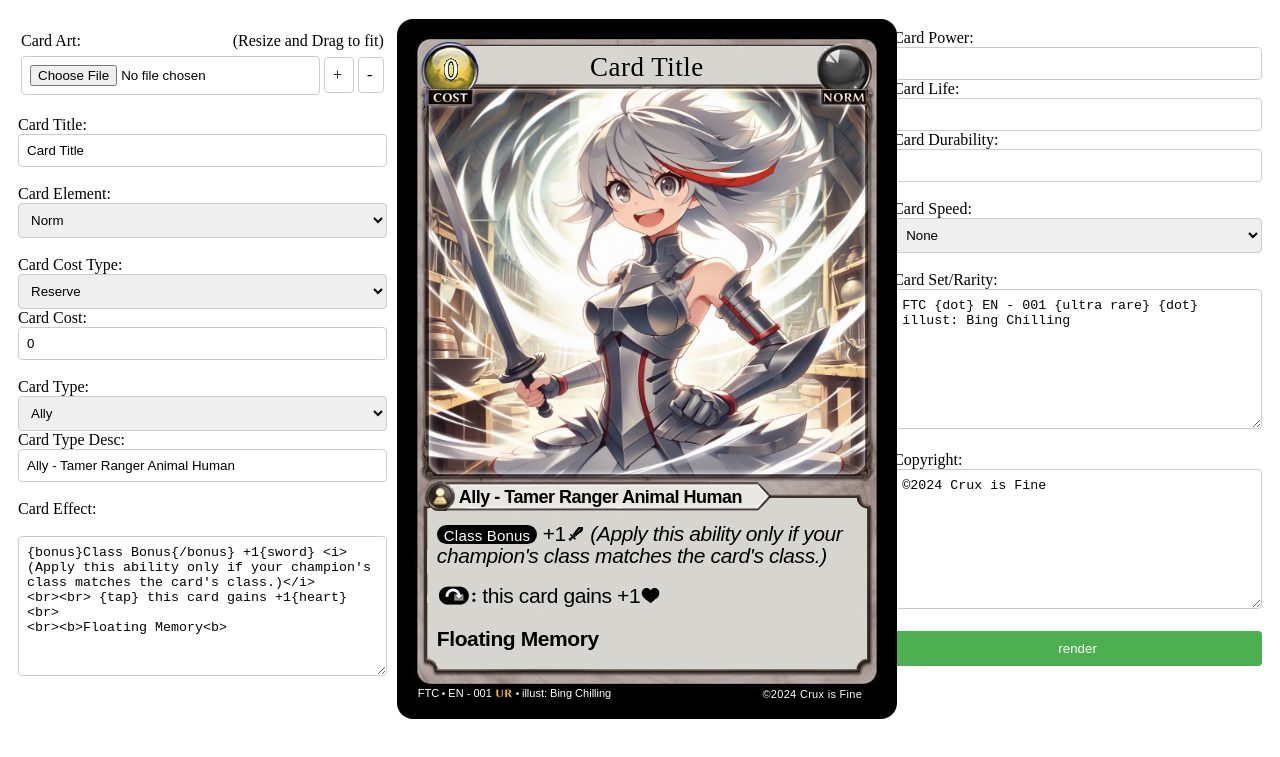
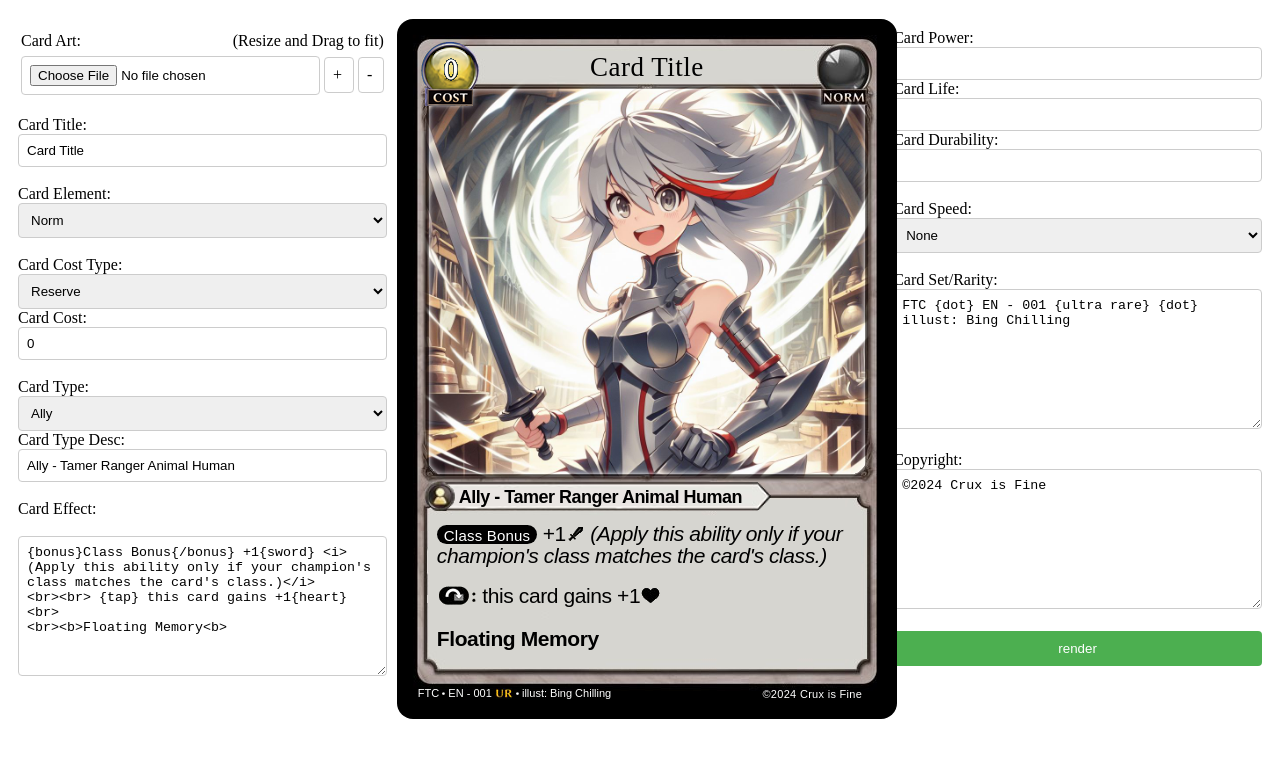
Before and after one commit to AmphiBlocks/GACardMaker, a plain HTML site: page index.html in a window 1280 px wide. Shown: the part 61-818 px from the top of the page. Drawn offline with Linux system fonts and the light colour scheme.

Commit message:
fix the art stretching bug

```diff
--- a/index.html
+++ b/index.html
@@ -95,8 +95,7 @@
 
     #cardArt {
       position:relative;
-      width: 450px;
-      height: 400px;
+
     }
 
     #cardElementBackground {
@@ -436,7 +435,7 @@
 
     <div id="cardContainer">
       <div id="cardArtClip">
-        <img id="cardArt" src="art/defaultart.jpg">
+        <img id="cardArt" width="450" src="art/defaultart.jpg">
       </div>
       <div class="cardSection" id="cardElementBackground"></div>
       <div class="cardSection" id="cardElement"></div>
@@ -676,6 +675,7 @@
             var file = e.originalEvent.srcElement.files[i];
 
             var img = document.createElement("img");
+
             var reader = new FileReader();
             reader.onloadend = function() {
                  img.src = reader.result;
```
Also changed, not shown: images/element-border-arcane.png, images/element-border-tera.png.
